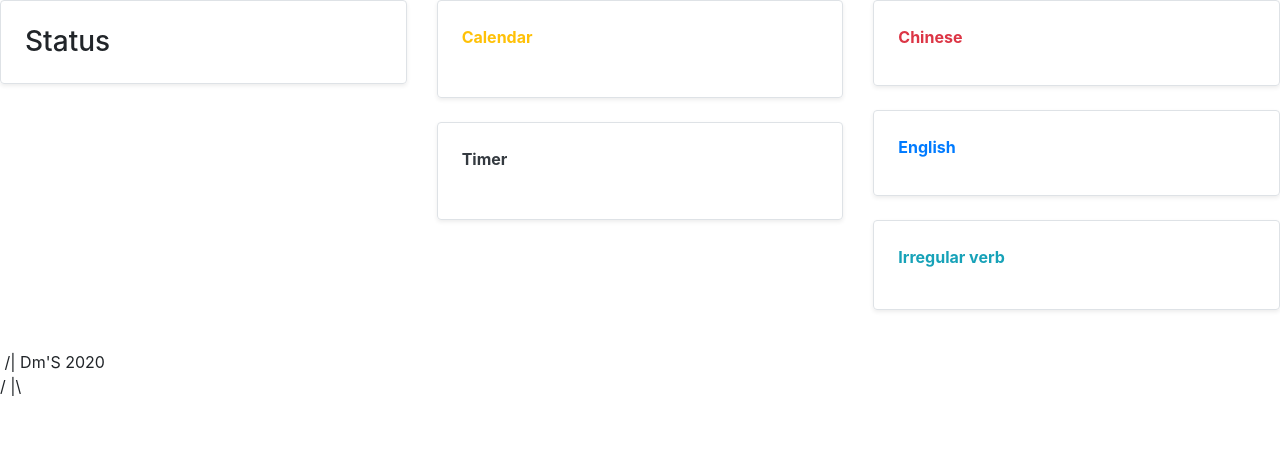
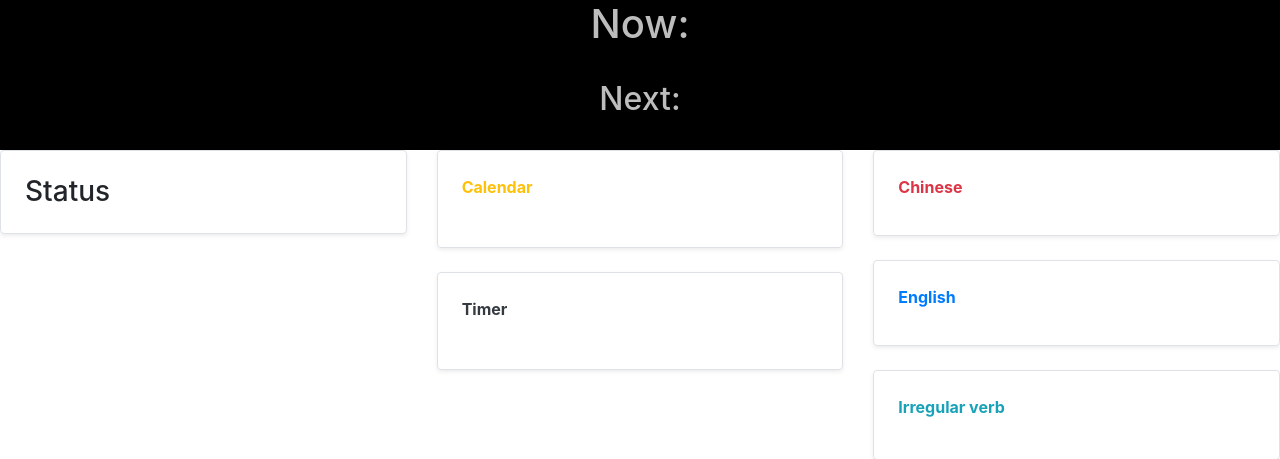
Before and after one commit to pastorcmentarny/denva, a Flask app: template src/templates/gateway.html in a window 1280 px wide. Shown: the part 56-515 px from the top of the page. Run offline with Flask 2, Linux system fonts and the light colour scheme; the template is opened without the code that fills it, so the values that code supplies are empty; parts of the project's set-up code (start-up, migrations or seed data) failed here and were passed over; some libraries are stand-ins or nearby versions.

Commit message:
add display daily on the gateway

```diff
--- a/src/static/css/style.css
+++ b/src/static/css/style.css
@@ -12,3 +12,41 @@ span.bad {
     background-color: #F0F0F0;
     color: #CC0000;
 }
+
+.next-item {
+    color: #beee60;
+}
+.blinking {
+    animation: blinkingText 6s infinite;
+}
+
+.darkness {
+    background-color: #000000;
+}
+
+.dailytitle {
+    color: #bdbdbd;
+}
+
+@keyframes blinkingText {
+    0% {
+        color: #ffbf00;
+        background-color: #000;
+    }
+    49% {
+        color: #e0a800;
+        background-color: #000;
+    }
+    60% {
+        color: transparent;
+        background-color: #000;
+    }
+    99% {
+        color: transparent;
+        background-color: #000;
+    }
+    100% {
+        color: #ffbf00;
+        background-color: #000;
+    }
+}
--- a/src/templates/gateway.html
+++ b/src/templates/gateway.html
@@ -7,6 +7,7 @@
     <meta name="author" content="Dominik Symonowicz">
     <meta http-equiv="refresh" content="30"/>
     <title>Mothership HQ</title>
+    <link rel="stylesheet" href="{{ url_for('static', filename='css/style.css') }}">
 
     <!--  JavaScripts -->
     <script src="https://code.jquery.com/jquery-3.4.1.slim.min.js"
@@ -140,6 +141,17 @@
 </nav>
 
 <!-- main part -->
+<div class="row mb-12 text-center darkness">
+    <div class="col-md-12">
+    <h1><span class="dailytitle">Now: </span><span class="blinking">{{message.daily[0]}}</span></h1><br/>
+    </div>
+</div>
+<div class="row mb-12 text-center darkness">
+    <div class="col-md-12">
+        <h2><span class="dailytitle">Next: </span><span class="next-item">{{message.daily[1]}}</span></h2><br/>
+    </div>
+</div>
+
 <div class="row mb-3">
     <div class="col-md-4">
         <div class="row no-gutters border rounded overflow-hidden flex-md-row mb-4 shadow-sm h-md-250 position-relative">
```
Also changed, not shown: src/app_server_service.py (+8 -6 lines), src/mothership/daily.py (added, +29 -0 lines), test/test_daily.py (added, +45 -0 lines), 1 other file.
